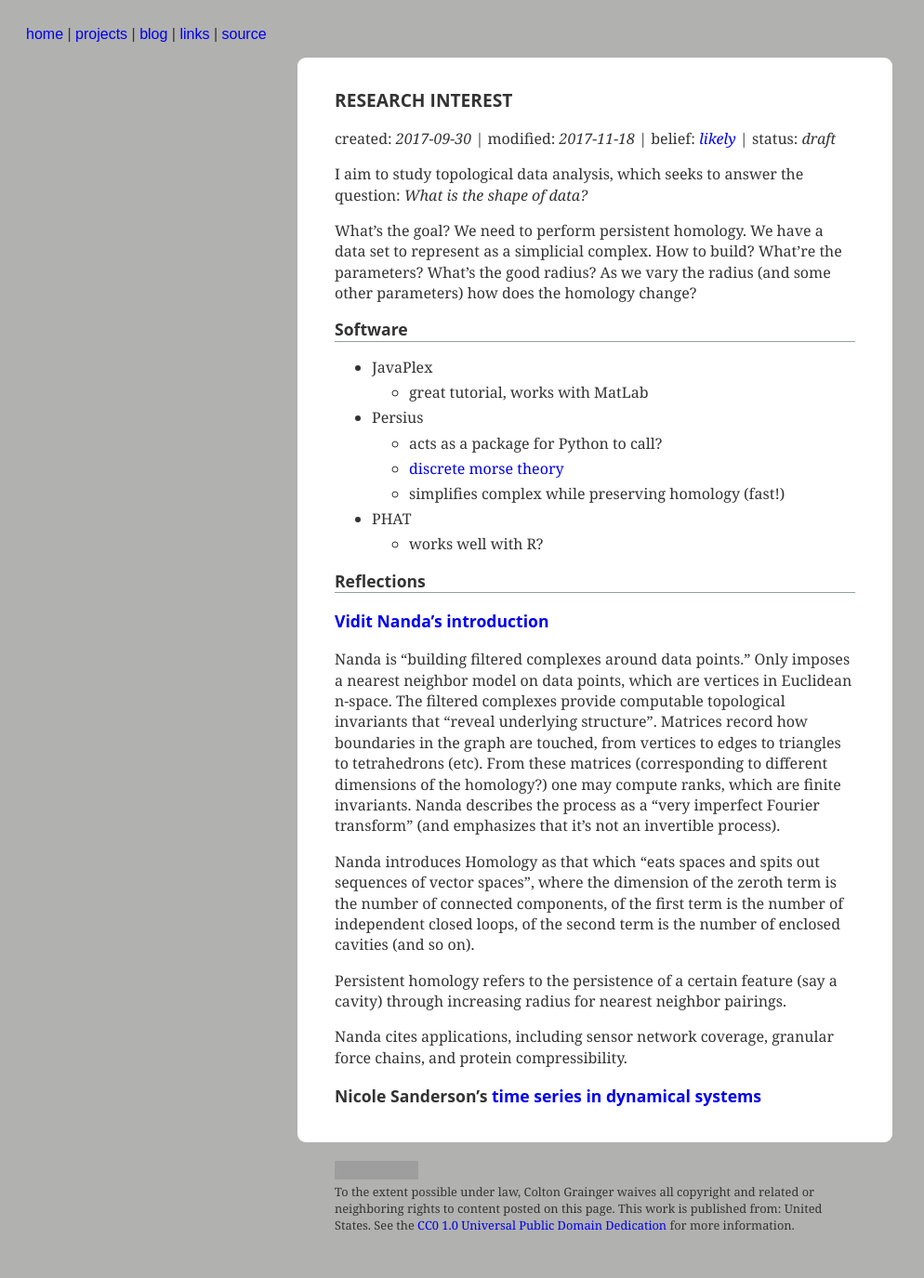
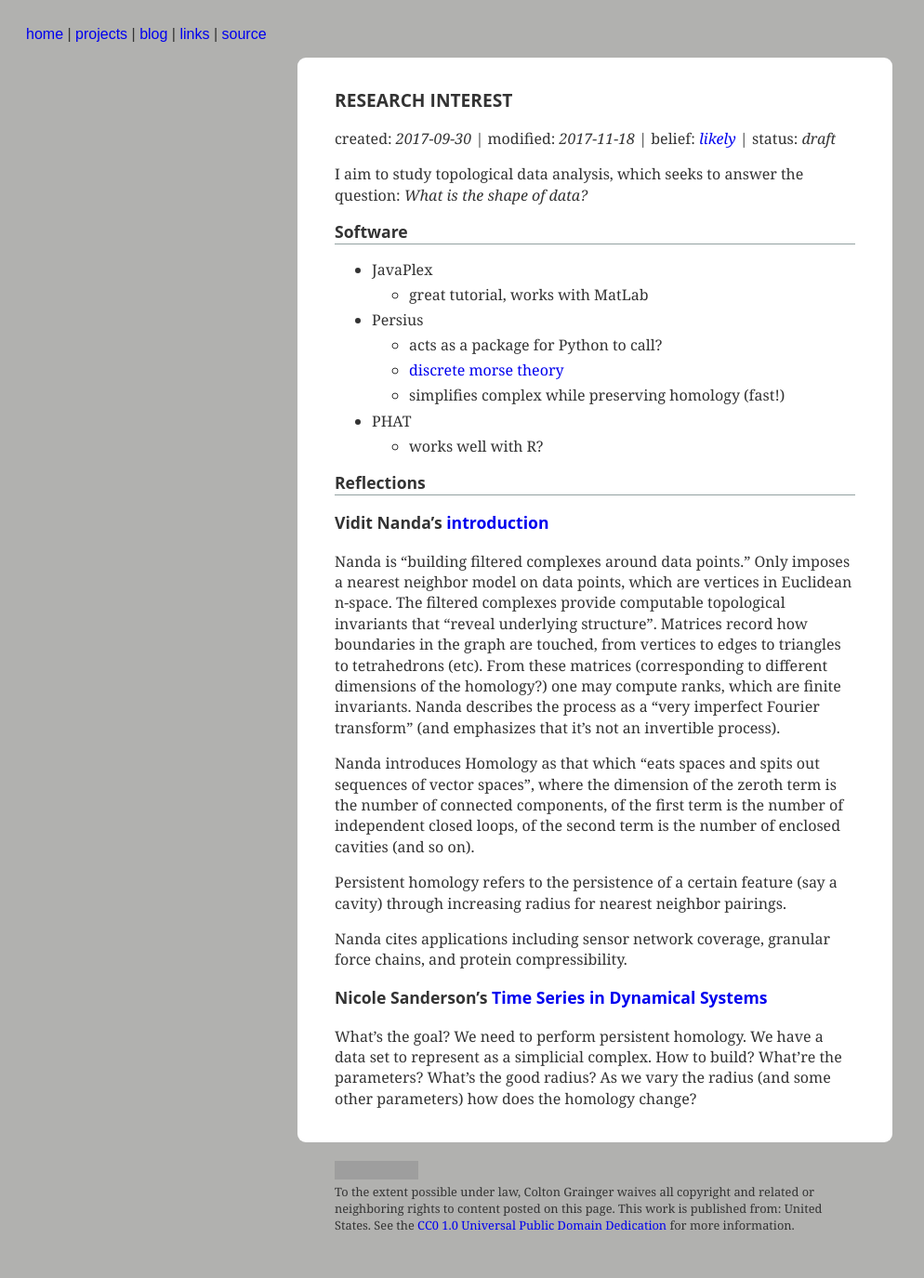
Before and after one commit to coltongrainger/blog, a Jekyll site: the page built from _posts/2017-09-30-research-interest.md, in a window 1280 px wide. Shown: the whole page at 93% size, without its empty margins (0-994 px from the left). Built offline with Jekyll 4.4.1, drawn with Linux system fonts in a browser that asks for light colours; our own code applies the rules of GitHub Pages for plain Markdown files; some of the changed lines change nothing that is shown; grey boxes are pictures that could not be loaded.

```diff
--- a/_posts/2017-09-30-research-interest.md
+++ b/_posts/2017-09-30-research-interest.md
@@ -9,7 +9,6 @@
 
 I aim to study topological data analysis, which seeks to answer the question: *What is the shape of data?*
 
-What's the goal? We need to perform persistent homology. We have a data set to represent as a simplicial complex. How to build? What're the parameters? What's the good radius? As we vary the radius (and some other parameters) how does the homology change?
 
 ## Software
 - JavaPlex
@@ -23,7 +22,7 @@
 
 ## Reflections
 
-### [Vidit Nanda's introduction](https://www.youtube.com/watch?v=JqajfI4-WnM)
+### Vidit Nanda's [introduction](https://www.youtube.com/watch?v=JqajfI4-WnM)
 
 Nanda is "building filtered complexes around data points." Only imposes a nearest neighbor model on data points, which are vertices in Euclidean n-space. The filtered complexes provide computable topological invariants that "reveal underlying structure". Matrices record how boundaries in the graph are touched, from vertices to edges to triangles to tetrahedrons (etc). From these matrices (corresponding to different dimensions of the homology?) one may compute ranks, which are finite invariants. Nanda describes the process as a "very imperfect Fourier transform" (and emphasizes that it's not an invertible process).
 
@@ -31,6 +30,8 @@
 
 Persistent homology refers to the persistence of a certain feature (say a cavity) through increasing radius for nearest neighbor pairings.
 
-Nanda cites applications, including sensor network coverage, granular force chains, and protein compressibility.
+Nanda cites applications including sensor network coverage, granular force chains, and protein compressibility.
 
-### Nicole Sanderson's [time series in dynamical systems](https://arxiv.org/abs/1708.09359)
+### Nicole Sanderson's [Time Series in Dynamical Systems](https://arxiv.org/abs/1708.09359)
+
+What's the goal? We need to perform persistent homology. We have a data set to represent as a simplicial complex. How to build? What're the parameters? What's the good radius? As we vary the radius (and some other parameters) how does the homology change?
```
